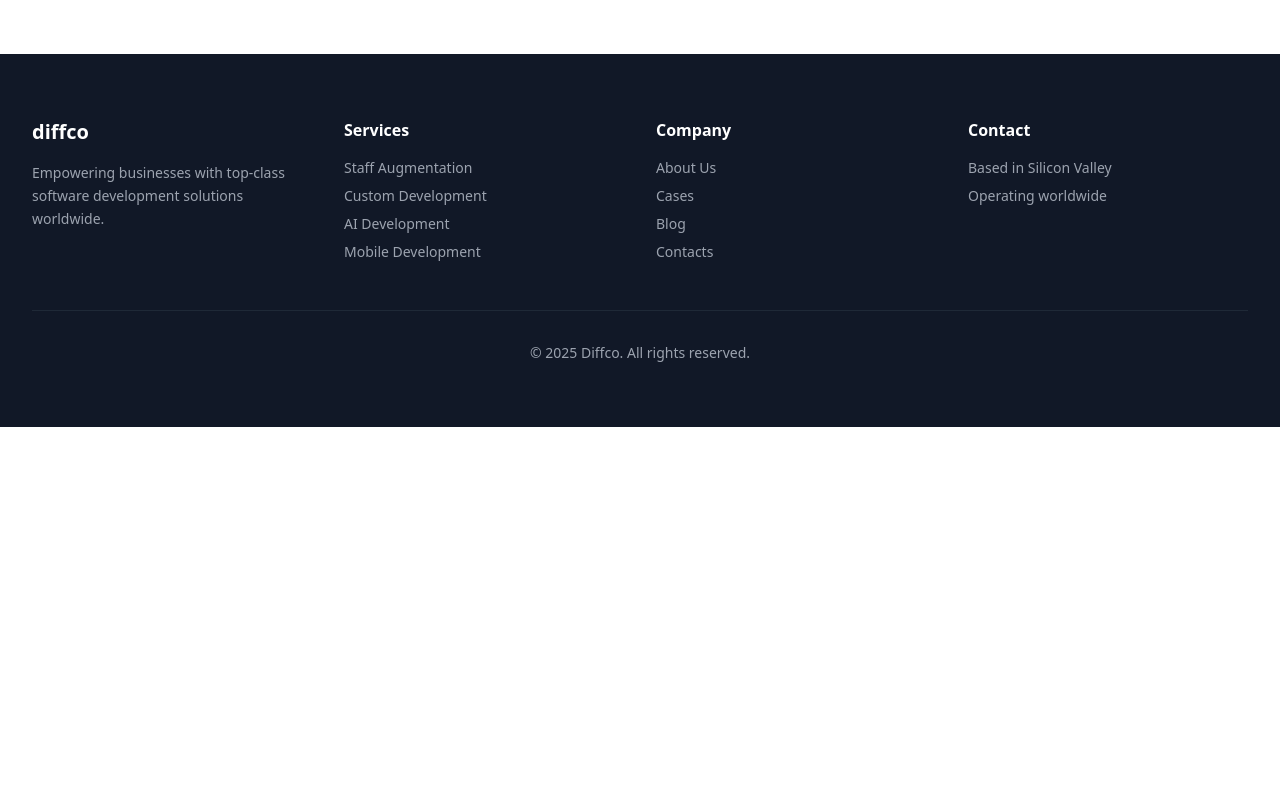
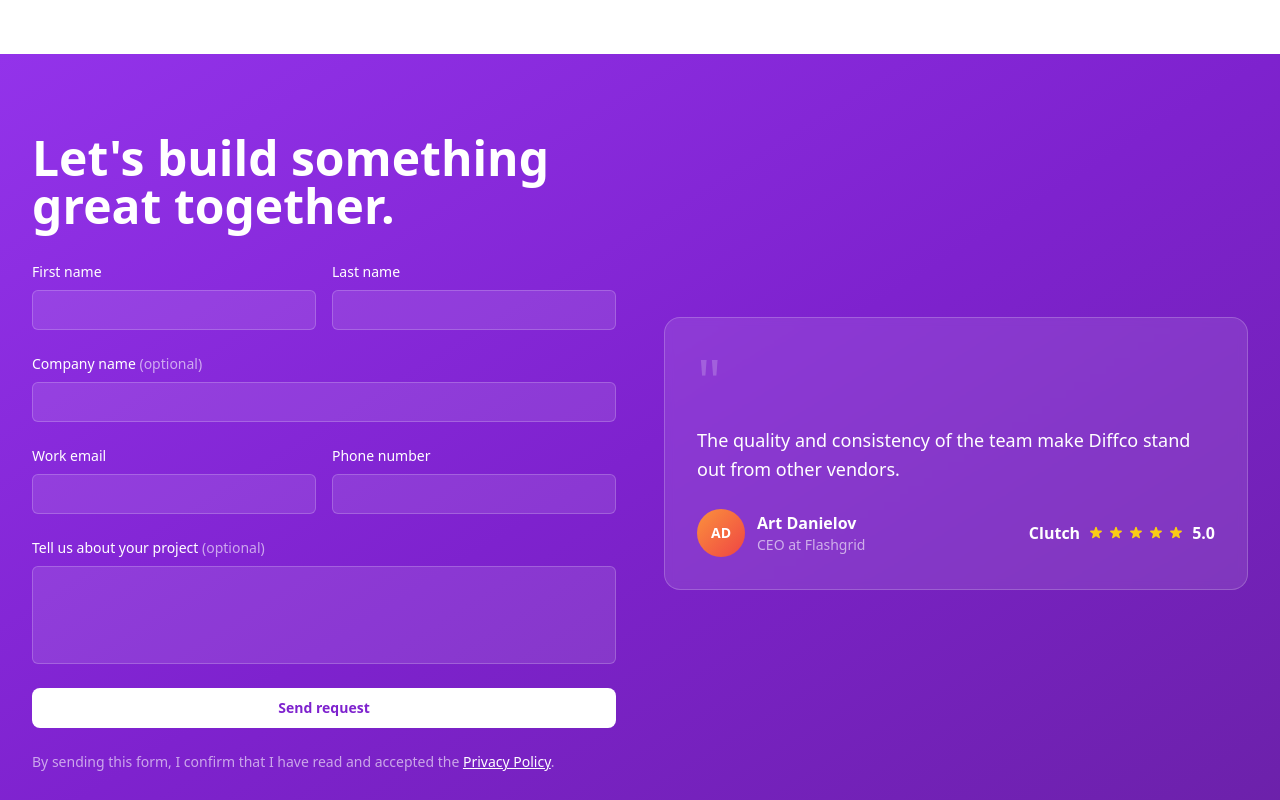
Before and after one commit to north-tower/bookish-goggles, a React (Vite) app: page / in a window 1280 px wide. Shown: the part 4520-5320 px from the top of the page. Before the commit the page ends 4947 px from the top, so only its background shows below. Built offline with nearby package versions, Linux system fonts and the light colour scheme.

Commit message:
Add blog section and form
Implement a blog section and a form, as per the attached screenshots.

```diff
--- /dev/null
+++ b/src/components/ContactForm.tsx
@@ -0,0 +1,188 @@
+
+import { useState } from "react";
+import { Button } from "@/components/ui/button";
+import { Input } from "@/components/ui/input";
+import { Textarea } from "@/components/ui/textarea";
+import { Label } from "@/components/ui/label";
+
+const ContactForm = () => {
+  const [formData, setFormData] = useState({
+    firstName: "",
+    lastName: "",
+    companyName: "",
+    workEmail: "",
+    phoneNumber: "",
+    projectDescription: ""
+  });
+
+  const handleInputChange = (e: React.ChangeEvent<HTMLInputElement | HTMLTextAreaElement>) => {
+    const { name, value } = e.target;
+    setFormData(prev => ({
+      ...prev,
+      [name]: value
+    }));
+  };
+
+  const handleSubmit = (e: React.FormEvent) => {
+    e.preventDefault();
+    console.log("Form submitted:", formData);
+    // Handle form submission here
+  };
+
+  return (
+    <section className="py-20 bg-gradient-to-br from-purple-600 via-purple-700 to-purple-800">
+      <div className="max-w-7xl mx-auto px-4 sm:px-6 lg:px-8">
+        <div className="grid lg:grid-cols-2 gap-12 items-center">
+          {/* Left side - Form */}
+          <div>
+            <h2 className="text-4xl md:text-5xl font-bold text-white mb-8">
+              Let's build something great together.
+            </h2>
+
+            <form onSubmit={handleSubmit} className="space-y-6">
+              <div className="grid md:grid-cols-2 gap-4">
+                <div>
+                  <Label htmlFor="firstName" className="text-white text-sm font-medium mb-2 block">
+                    First name
+                  </Label>
+                  <Input
+                    id="firstName"
+                    name="firstName"
+                    type="text"
+                    value={formData.firstName}
+                    onChange={handleInputChange}
+                    className="bg-white/10 border-white/20 text-white placeholder:text-white/60 focus:border-white/40"
+                    required
+                  />
+                </div>
+                <div>
+                  <Label htmlFor="lastName" className="text-white text-sm font-medium mb-2 block">
+                    Last name
+                  </Label>
+                  <Input
+                    id="lastName"
+                    name="lastName"
+                    type="text"
+                    value={formData.lastName}
+                    onChange={handleInputChange}
+                    className="bg-white/10 border-white/20 text-white placeholder:text-white/60 focus:border-white/40"
+                    required
+                  />
+                </div>
+              </div>
+
+              <div>
+                <Label htmlFor="companyName" className="text-white text-sm font-medium mb-2 block">
+                  Company name <span className="text-white/60">(optional)</span>
+                </Label>
+                <Input
+                  id="companyName"
+                  name="companyName"
+                  type="text"
+                  value={formData.companyName}
+                  onChange={handleInputChange}
+                  className="bg-white/10 border-white/20 text-white placeholder:text-white/60 focus:border-white/40"
+                />
+              </div>
+
+              <div className="grid md:grid-cols-2 gap-4">
+                <div>
+                  <Label htmlFor="workEmail" className="text-white text-sm font-medium mb-2 block">
+                    Work email
+                  </Label>
+                  <Input
+                    id="workEmail"
+                    name="workEmail"
+                    type="email"
+                    value={formData.workEmail}
+                    onChange={handleInputChange}
+                    className="bg-white/10 border-white/20 text-white placeholder:text-white/60 focus:border-white/40"
+                    required
+                  />
+                </div>
+                <div>
+                  <Label htmlFor="phoneNumber" className="text-white text-sm font-medium mb-2 block">
+                    Phone number
+                  </Label>
+                  <Input
+                    id="phoneNumber"
+                    name="phoneNumber"
+                    type="tel"
+                    value={formData.phoneNumber}
+                    onChange={handleInputChange}
+                    className="bg-white/10 border-white/20 text-white placeholder:text-white/60 focus:border-white/40"
+                  />
+                </div>
+              </div>
+
+              <div>
+                <Label htmlFor="projectDescription" className="text-white text-sm font-medium mb-2 block">
+                  Tell us about your project <span className="text-white/60">(optional)</span>
+                </Label>
+                <Textarea
+                  id="projectDescription"
+                  name="projectDescription"
+                  value={formData.projectDescription}
+                  onChange={handleInputChange}
+                  rows={4}
+                  className="bg-white/10 border-white/20 text-white placeholder:text-white/60 focus:border-white/40 resize-none"
+                />
+              </div>
+
+              <Button
+                type="submit"
+                className="w-full bg-white text-purple-700 hover:bg-gray-100 font-semibold py-3 px-8 rounded-lg transition-colors"
+              >
+                Send request
+              </Button>
+
+              <p className="text-white/60 text-sm">
+                By sending this form, I confirm that I have read and accepted the{" "}
+                <a href="#" className="text-white underline hover:no-underline">
+                  Privacy Policy
+                </a>
+                .
+              </p>
+            </form>
+          </div>
+
+          {/* Right side - Testimonial */}
+          <div className="bg-white/10 backdrop-blur-sm rounded-2xl p-8 border border-white/20">
+            <div className="mb-6">
+              <div className="text-6xl text-white/20 mb-4">"</div>
+              <p className="text-white text-lg leading-relaxed">
+                The quality and consistency of the team make Diffco stand out from other vendors.
+              </p>
+            </div>
+
+            <div className="flex items-center justify-between">
+              <div className="flex items-center space-x-3">
+                <div className="w-12 h-12 bg-gradient-to-br from-orange-400 to-red-500 rounded-full flex items-center justify-center">
+                  <span className="text-white font-semibold text-sm">AD</span>
+                </div>
+                <div>
+                  <div className="text-white font-semibold">Art Danielov</div>
+                  <div className="text-white/60 text-sm">CEO at Flashgrid</div>
+                </div>
+              </div>
+
+              <div className="flex items-center space-x-2">
+                <div className="text-white font-semibold">Clutch</div>
+                <div className="flex space-x-1">
+                  {[...Array(5)].map((_, i) => (
+                    <svg key={i} className="w-4 h-4 text-yellow-400 fill-current" viewBox="0 0 20 20">
+                      <path d="M9.049 2.927c.3-.921 1.603-.921 1.902 0l1.07 3.292a1 1 0 00.95.69h3.462c.969 0 1.371 1.24.588 1.81l-2.8 2.034a1 1 0 00-.364 1.118l1.07 3.292c.3.921-.755 1.688-1.54 1.118l-2.8-2.034a1 1 0 00-1.175 0l-2.8 2.034c-.784.57-1.838-.197-1.539-1.118l1.07-3.292a1 1 0 00-.364-1.118L2.98 8.72c-.783-.57-.38-1.81.588-1.81h3.461a1 1 0 00.951-.69l1.07-3.292z"/>
+                    </svg>
+                  ))}
+                </div>
+                <span className="text-white font-semibold">5.0</span>
+              </div>
+            </div>
+          </div>
+        </div>
+      </div>
+    </section>
+  );
+};
+
+export default ContactForm;
--- a/src/pages/Index.tsx
+++ b/src/pages/Index.tsx
@@ -5,6 +5,7 @@ import Services from "@/components/Services";
 import ClientLogos from "@/components/ClientLogos";
 import Testimonials from "@/components/Testimonials";
 import BlogPreview from "@/components/BlogPreview";
+import ContactForm from "@/components/ContactForm";
 import Footer from "@/components/Footer";
 
 const Index = () => {
@@ -16,6 +17,7 @@ const Index = () => {
       <ClientLogos />
       <Testimonials />
       <BlogPreview />
+      <ContactForm />
       <Footer />
     </div>
   );
```
